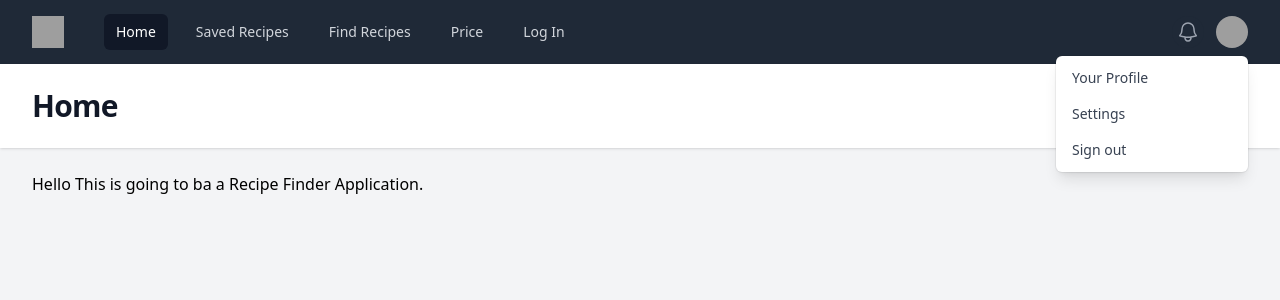
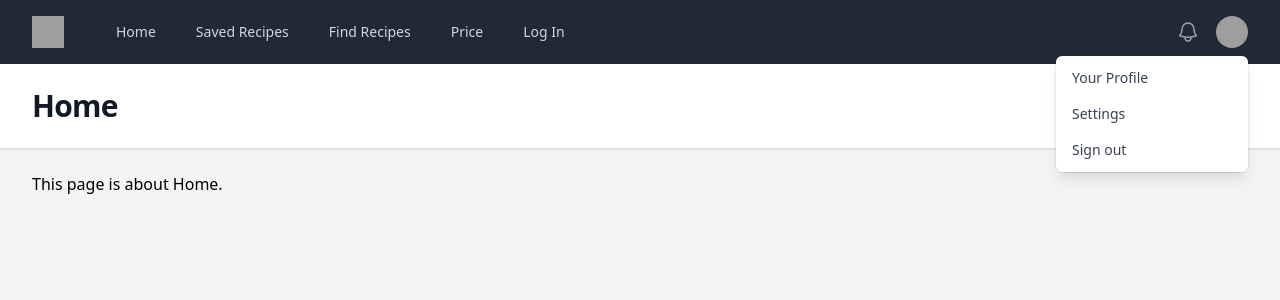
Before and after one commit to shabihhaider/Recipe-Finder, a PHP site: page /index.php in a window 1280 px wide. Shown: the top 300 px of the page. Run offline with PHP 8.4, Linux system fonts and the light colour scheme; some libraries are stand-ins or nearby versions; grey boxes are pictures that could not be loaded.

Commit message:
Partials, Superglobals and Current Page

```diff
--- a/find.php
+++ b/find.php
@@ -1,3 +1,7 @@
 <?php
 
-require "find.view.php";
+require('functions.php');
+
+$heading = "Find Recipes";
+
+require "views/find.view.php";
--- /dev/null
+++ b/functions.php
@@ -0,0 +1,15 @@
+<?php
+
+function dd($value) {
+
+    echo "<pre>";
+    var_dump($value);
+    echo "</pre>";
+
+    die();
+
+}
+
+function urlIs($url) {
+    return $_SERVER['REQUEST_URI'] === $url;
+}
--- a/index.php
+++ b/index.php
@@ -1,3 +1,7 @@
 <?php
 
-require "index.view.php";
+require('functions.php');
+
+$heading = "Home";
+
+require "views/index.view.php";
--- a/index.view.php
+++ /dev/null
@@ -1,138 +0,0 @@
-<!DOCTYPE html>
-<html lang="en" class="h-full bg-gray-100">
-<head>
-    <meta charset="UTF-8">
-    <meta name="viewport" content="width=device-width, initial-scale=1.0">
-    <title>Recipe Finder</title>
-    <script src="https://cdn.tailwindcss.com"></script>
-</head>
-<body class="h-full">
-
-<div class="min-h-full">
-  <nav class="bg-gray-800">
-    <div class="mx-auto max-w-7xl px-4 sm:px-6 lg:px-8">
-      <div class="flex h-16 items-center justify-between">
-        <div class="flex items-center">
-          <div class="flex-shrink-0">
-            <img class="h-8 w-8" src="https://tailwindui.com/img/logos/mark.svg?color=indigo&shade=500" alt="Your Company">
-          </div>
-          <div class="hidden md:block">
-            <div class="ml-10 flex items-baseline space-x-4">
-              <!-- Current: "bg-gray-900 text-white", Default: "text-gray-300 hover:bg-gray-700 hover:text-white" -->
-              <a href="/" class="rounded-md bg-gray-900 px-3 py-2 text-sm font-medium text-white" aria-current="page">Home</a>
-              <a href="/saved.php" class="rounded-md px-3 py-2 text-sm font-medium text-gray-300 hover:bg-gray-700 hover:text-white">Saved Recipes</a>
-              <a href="/find.php" class="rounded-md px-3 py-2 text-sm font-medium text-gray-300 hover:bg-gray-700 hover:text-white">Find Recipes</a>
-              <a href="#" class="rounded-md px-3 py-2 text-sm font-medium text-gray-300 hover:bg-gray-700 hover:text-white">Price</a>
-              <a href="#" class="rounded-md px-3 py-2 text-sm font-medium text-gray-300 hover:bg-gray-700 hover:text-white">Log In</a>
-            </div>
-          </div>
-        </div>
-        <div class="hidden md:block">
-          <div class="ml-4 flex items-center md:ml-6">
-            <button type="button" class="relative rounded-full bg-gray-800 p-1 text-gray-400 hover:text-white focus:outline-none focus:ring-2 focus:ring-white focus:ring-offset-2 focus:ring-offset-gray-800">
-              <span class="absolute -inset-1.5"></span>
-              <span class="sr-only">View notifications</span>
-              <svg class="h-6 w-6" fill="none" viewBox="0 0 24 24" stroke-width="1.5" stroke="currentColor" aria-hidden="true">
-                <path stroke-linecap="round" stroke-linejoin="round" d="M14.857 17.082a23.848 23.848 0 005.454-1.31A8.967 8.967 0 0118 9.75v-.7V9A6 6 0 006 9v.75a8.967 8.967 0 01-2.312 6.022c1.733.64 3.56 1.085 5.455 1.31m5.714 0a24.255 24.255 0 01-5.714 0m5.714 0a3 3 0 11-5.714 0" />
-              </svg>
-            </button>
-
-            <!-- Profile dropdown -->
-            <div class="relative ml-3">
-              <div>
-                <button type="button" class="relative flex max-w-xs items-center rounded-full bg-gray-800 text-sm focus:outline-none focus:ring-2 focus:ring-white focus:ring-offset-2 focus:ring-offset-gray-800" id="user-menu-button" aria-expanded="false" aria-haspopup="true">
-                  <span class="absolute -inset-1.5"></span>
-                  <span class="sr-only">Open user menu</span>
-                  <img class="h-8 w-8 rounded-full" src="https://images.unsplash.com/photo-1472099645785-5658abf4ff4e?ixlib=rb-1.2.1&ixid=eyJhcHBfaWQiOjEyMDd9&auto=format&fit=facearea&facepad=2&w=256&h=256&q=80" alt="">
-                </button>
-              </div>
-
-              <!--
-                Dropdown menu, show/hide based on menu state.
-
-                Entering: "transition ease-out duration-100"
-                  From: "transform opacity-0 scale-95"
-                  To: "transform opacity-100 scale-100"
-                Leaving: "transition ease-in duration-75"
-                  From: "transform opacity-100 scale-100"
-                  To: "transform opacity-0 scale-95"
-              -->
-              <div class="absolute right-0 z-10 mt-2 w-48 origin-top-right rounded-md bg-white py-1 shadow-lg ring-1 ring-black ring-opacity-5 focus:outline-none" role="menu" aria-orientation="vertical" aria-labelledby="user-menu-button" tabindex="-1">
-                <!-- Active: "bg-gray-100", Not Active: "" -->
-                <a href="#" class="block px-4 py-2 text-sm text-gray-700" role="menuitem" tabindex="-1" id="user-menu-item-0">Your Profile</a>
-                <a href="#" class="block px-4 py-2 text-sm text-gray-700" role="menuitem" tabindex="-1" id="user-menu-item-1">Settings</a>
-                <a href="#" class="block px-4 py-2 text-sm text-gray-700" role="menuitem" tabindex="-1" id="user-menu-item-2">Sign out</a>
-              </div>
-            </div>
-          </div>
-        </div>
-        <div class="-mr-2 flex md:hidden">
-          <!-- Mobile menu button -->
-          <button type="button" class="relative inline-flex items-center justify-center rounded-md bg-gray-800 p-2 text-gray-400 hover:bg-gray-700 hover:text-white focus:outline-none focus:ring-2 focus:ring-white focus:ring-offset-2 focus:ring-offset-gray-800" aria-controls="mobile-menu" aria-expanded="false">
-            <span class="absolute -inset-0.5"></span>
-            <span class="sr-only">Open main menu</span>
-            <!-- Menu open: "hidden", Menu closed: "block" -->
-            <svg class="block h-6 w-6" fill="none" viewBox="0 0 24 24" stroke-width="1.5" stroke="currentColor" aria-hidden="true">
-              <path stroke-linecap="round" stroke-linejoin="round" d="M3.75 6.75h16.5M3.75 12h16.5m-16.5 5.25h16.5" />
-            </svg>
-            <!-- Menu open: "block", Menu closed: "hidden" -->
-            <svg class="hidden h-6 w-6" fill="none" viewBox="0 0 24 24" stroke-width="1.5" stroke="currentColor" aria-hidden="true">
-              <path stroke-linecap="round" stroke-linejoin="round" d="M6 18L18 6M6 6l12 12" />
-            </svg>
-          </button>
-        </div>
-      </div>
-    </div>
-
-    <!-- Mobile menu, show/hide based on menu state. -->
-    <div class="md:hidden" id="mobile-menu">
-      <div class="space-y-1 px-2 pb-3 pt-2 sm:px-3">
-        <!-- Current: "bg-gray-900 text-white", Default: "text-gray-300 hover:bg-gray-700 hover:text-white" -->
-        <a href="#" class="block rounded-md bg-gray-900 px-3 py-2 text-base font-medium text-white" aria-current="page">Dashboard</a>
-        <a href="#" class="block rounded-md px-3 py-2 text-base font-medium text-gray-300 hover:bg-gray-700 hover:text-white">Team</a>
-        <a href="#" class="block rounded-md px-3 py-2 text-base font-medium text-gray-300 hover:bg-gray-700 hover:text-white">Projects</a>
-        <a href="#" class="block rounded-md px-3 py-2 text-base font-medium text-gray-300 hover:bg-gray-700 hover:text-white">Calendar</a>
-        <a href="#" class="block rounded-md px-3 py-2 text-base font-medium text-gray-300 hover:bg-gray-700 hover:text-white">Reports</a>
-      </div>
-      <div class="border-t border-gray-700 pb-3 pt-4">
-        <div class="flex items-center px-5">
-          <div class="flex-shrink-0">
-            <img class="h-10 w-10 rounded-full" src="https://images.unsplash.com/photo-1472099645785-5658abf4ff4e?ixlib=rb-1.2.1&ixid=eyJhcHBfaWQiOjEyMDd9&auto=format&fit=facearea&facepad=2&w=256&h=256&q=80" alt="">
-          </div>
-          <div class="ml-3">
-            <div class="text-base font-medium leading-none text-white">Tom Cook</div>
-            <div class="text-sm font-medium leading-none text-gray-400">tom@example.com</div>
-          </div>
-          <button type="button" class="relative ml-auto flex-shrink-0 rounded-full bg-gray-800 p-1 text-gray-400 hover:text-white focus:outline-none focus:ring-2 focus:ring-white focus:ring-offset-2 focus:ring-offset-gray-800">
-            <span class="absolute -inset-1.5"></span>
-            <span class="sr-only">View notifications</span>
-            <svg class="h-6 w-6" fill="none" viewBox="0 0 24 24" stroke-width="1.5" stroke="currentColor" aria-hidden="true">
-              <path stroke-linecap="round" stroke-linejoin="round" d="M14.857 17.082a23.848 23.848 0 005.454-1.31A8.967 8.967 0 0118 9.75v-.7V9A6 6 0 006 9v.75a8.967 8.967 0 01-2.312 6.022c1.733.64 3.56 1.085 5.455 1.31m5.714 0a24.255 24.255 0 01-5.714 0m5.714 0a3 3 0 11-5.714 0" />
-            </svg>
-          </button>
-        </div>
-        <div class="mt-3 space-y-1 px-2">
-          <a href="#" class="block rounded-md px-3 py-2 text-base font-medium text-gray-400 hover:bg-gray-700 hover:text-white">Your Profile</a>
-          <a href="#" class="block rounded-md px-3 py-2 text-base font-medium text-gray-400 hover:bg-gray-700 hover:text-white">Settings</a>
-          <a href="#" class="block rounded-md px-3 py-2 text-base font-medium text-gray-400 hover:bg-gray-700 hover:text-white">Sign out</a>
-        </div>
-      </div>
-    </div>
-  </nav>
-
-  <header class="bg-white shadow">
-    <div class="mx-auto max-w-7xl px-4 py-6 sm:px-6 lg:px-8">
-      <h1 class="text-3xl font-bold tracking-tight text-gray-900">Home</h1>
-    </div>
-  </header>
-  <main>
-    <div class="mx-auto max-w-7xl px-4 py-6 sm:px-6 lg:px-8">
-      <!-- Your content -->
-       <p>Hello This is going to ba a Recipe Finder Application.</p>
-    </div>
-  </main>
-</div>
-
-
-</body>
-</html>
--- a/saved.php
+++ b/saved.php
@@ -1,3 +1,7 @@
 <?php
 
-require "saved.view.php";
+require('functions.php');
+
+$heading = "Saved Recipes";
+
+require "views/saved.view.php";
--- /dev/null
+++ b/views/index.view.php
@@ -0,0 +1,12 @@
+<?php require('partials/head.php') ?>
+<?php require('partials/nav.php') ?>
+<?php require('partials/banner.php') ?>
+
+  <main>
+    <div class="mx-auto max-w-7xl px-4 py-6 sm:px-6 lg:px-8">
+      <!-- Your content -->
+       <p>This page is about Home.</p>
+    </div>
+  </main>
+
+<?php require('partials/footer.php') ?>
--- /dev/null
+++ b/views/partials/banner.php
@@ -0,0 +1,5 @@
+<header class="bg-white shadow">
+    <div class="mx-auto max-w-7xl px-4 py-6 sm:px-6 lg:px-8">
+      <h1 class="text-3xl font-bold tracking-tight text-gray-900"><?= $heading ?></h1>
+    </div>
+</header>
--- /dev/null
+++ b/views/partials/footer.php
@@ -0,0 +1,4 @@
+</div>
+
+</body>
+</html>
--- /dev/null
+++ b/views/partials/head.php
@@ -0,0 +1,11 @@
+<!DOCTYPE html>
+<html lang="en" class="h-full bg-gray-100">
+<head>
+    <meta charset="UTF-8">
+    <meta name="viewport" content="width=device-width, initial-scale=1.0">
+    <title>Recipe Finder</title>
+    <script src="https://cdn.tailwindcss.com"></script>
+</head>
+<body class="h-full">
+
+<div class="min-h-full">
--- /dev/null
+++ b/views/partials/nav.php
@@ -0,0 +1,110 @@
+<nav class="bg-gray-800">
+    <div class="mx-auto max-w-7xl px-4 sm:px-6 lg:px-8">
+      <div class="flex h-16 items-center justify-between">
+        <div class="flex items-center">
+          <div class="flex-shrink-0">
+            <img class="h-8 w-8" src="https://tailwindui.com/img/logos/mark.svg?color=indigo&shade=500" alt="Your Company">
+          </div>
+          <div class="hidden md:block">
+            <div class="ml-10 flex items-baseline space-x-4">
+              <!-- Current: "bg-gray-900 text-white", Default: "text-gray-300 hover:bg-gray-700 hover:text-white" -->
+              <a href="/" class="<?= urlIs('/') ? 'bg-gray-900 text-white' : 'text-gray-300 hover:bg-gray-700 hover:text-white' ?> rounded-md px-3 py-2 text-sm font-medium" aria-current="page">Home</a>
+              <a href="/saved.php" class="<?= $_SERVER['REQUEST_URI'] === '/saved.php' ? 'bg-gray-900 text-white' : 'text-gray-300 hover:bg-gray-700 hover:text-white' ?> rounded-md px-3 py-2 text-sm font-medium">Saved Recipes</a>
+              <a href="/find.php" class="<?= $_SERVER['REQUEST_URI'] === '/find.php' ? 'bg-gray-900 text-white' : 'text-gray-300 hover:bg-gray-700 hover:text-white' ?> rounded-md px-3 py-2 text-sm font-medium">Find Recipes</a>
+              <a href="#" class="rounded-md px-3 py-2 text-sm font-medium text-gray-300 hover:bg-gray-700 hover:text-white">Price</a>
+              <a href="#" class="rounded-md px-3 py-2 text-sm font-medium text-gray-300 hover:bg-gray-700 hover:text-white">Log In</a>
+            </div>
+          </div>
+        </div>
+        <div class="hidden md:block">
+          <div class="ml-4 flex items-center md:ml-6">
+            <button type="button" class="relative rounded-full bg-gray-800 p-1 text-gray-400 hover:text-white focus:outline-none focus:ring-2 focus:ring-white focus:ring-offset-2 focus:ring-offset-gray-800">
+              <span class="absolute -inset-1.5"></span>
+              <span class="sr-only">View notifications</span>
+              <svg class="h-6 w-6" fill="none" viewBox="0 0 24 24" stroke-width="1.5" stroke="currentColor" aria-hidden="true">
+                <path stroke-linecap="round" stroke-linejoin="round" d="M14.857 17.082a23.848 23.848 0 005.454-1.31A8.967 8.967 0 0118 9.75v-.7V9A6 6 0 006 9v.75a8.967 8.967 0 01-2.312 6.022c1.733.64 3.56 1.085 5.455 1.31m5.714 0a24.255 24.255 0 01-5.714 0m5.714 0a3 3 0 11-5.714 0" />
+              </svg>
+            </button>
+
+            <!-- Profile dropdown -->
+            <div class="relative ml-3">
+              <div>
+                <button type="button" class="relative flex max-w-xs items-center rounded-full bg-gray-800 text-sm focus:outline-none focus:ring-2 focus:ring-white focus:ring-offset-2 focus:ring-offset-gray-800" id="user-menu-button" aria-expanded="false" aria-haspopup="true">
+                  <span class="absolute -inset-1.5"></span>
+                  <span class="sr-only">Open user menu</span>
+                  <img class="h-8 w-8 rounded-full" src="https://images.unsplash.com/photo-1472099645785-5658abf4ff4e?ixlib=rb-1.2.1&ixid=eyJhcHBfaWQiOjEyMDd9&auto=format&fit=facearea&facepad=2&w=256&h=256&q=80" alt="">
+                </button>
+              </div>
+
+              <!--
+                Dropdown menu, show/hide based on menu state.
+
+                Entering: "transition ease-out duration-100"
+                  From: "transform opacity-0 scale-95"
+                  To: "transform opacity-100 scale-100"
+                Leaving: "transition ease-in duration-75"
+                  From: "transform opacity-100 scale-100"
+                  To: "transform opacity-0 scale-95"
+              -->
+              <div class="absolute right-0 z-10 mt-2 w-48 origin-top-right rounded-md bg-white py-1 shadow-lg ring-1 ring-black ring-opacity-5 focus:outline-none" role="menu" aria-orientation="vertical" aria-labelledby="user-menu-button" tabindex="-1">
+                <!-- Active: "bg-gray-100", Not Active: "" -->
+                <a href="#" class="block px-4 py-2 text-sm text-gray-700" role="menuitem" tabindex="-1" id="user-menu-item-0">Your Profile</a>
+                <a href="#" class="block px-4 py-2 text-sm text-gray-700" role="menuitem" tabindex="-1" id="user-menu-item-1">Settings</a>
+                <a href="#" class="block px-4 py-2 text-sm text-gray-700" role="menuitem" tabindex="-1" id="user-menu-item-2">Sign out</a>
+              </div>
+            </div>
+          </div>
+        </div>
+        <div class="-mr-2 flex md:hidden">
+          <!-- Mobile menu button -->
+          <button type="button" class="relative inline-flex items-center justify-center rounded-md bg-gray-800 p-2 text-gray-400 hover:bg-gray-700 hover:text-white focus:outline-none focus:ring-2 focus:ring-white focus:ring-offset-2 focus:ring-offset-gray-800" aria-controls="mobile-menu" aria-expanded="false">
+            <span class="absolute -inset-0.5"></span>
+            <span class="sr-only">Open main menu</span>
+            <!-- Menu open: "hidden", Menu closed: "block" -->
+            <svg class="block h-6 w-6" fill="none" viewBox="0 0 24 24" stroke-width="1.5" stroke="currentColor" aria-hidden="true">
+              <path stroke-linecap="round" stroke-linejoin="round" d="M3.75 6.75h16.5M3.75 12h16.5m-16.5 5.25h16.5" />
+            </svg>
+            <!-- Menu open: "block", Menu closed: "hidden" -->
+            <svg class="hidden h-6 w-6" fill="none" viewBox="0 0 24 24" stroke-width="1.5" stroke="currentColor" aria-hidden="true">
+              <path stroke-linecap="round" stroke-linejoin="round" d="M6 18L18 6M6 6l12 12" />
+            </svg>
+          </button>
+        </div>
+      </div>
+    </div>
+
+    <!-- Mobile menu, show/hide based on menu state. -->
+    <div class="md:hidden" id="mobile-menu">
+      <div class="space-y-1 px-2 pb-3 pt-2 sm:px-3">
+        <!-- Current: "bg-gray-900 text-white", Default: "text-gray-300 hover:bg-gray-700 hover:text-white" -->
+        <a href="#" class="block rounded-md bg-gray-900 px-3 py-2 text-base font-medium text-white" aria-current="page">Dashboard</a>
+        <a href="#" class="block rounded-md px-3 py-2 text-base font-medium text-gray-300 hover:bg-gray-700 hover:text-white">Team</a>
+        <a href="#" class="block rounded-md px-3 py-2 text-base font-medium text-gray-300 hover:bg-gray-700 hover:text-white">Projects</a>
+        <a href="#" class="block rounded-md px-3 py-2 text-base font-medium text-gray-300 hover:bg-gray-700 hover:text-white">Calendar</a>
+        <a href="#" class="block rounded-md px-3 py-2 text-base font-medium text-gray-300 hover:bg-gray-700 hover:text-white">Reports</a>
+      </div>
+      <div class="border-t border-gray-700 pb-3 pt-4">
+        <div class="flex items-center px-5">
+          <div class="flex-shrink-0">
+            <img class="h-10 w-10 rounded-full" src="https://images.unsplash.com/photo-1472099645785-5658abf4ff4e?ixlib=rb-1.2.1&ixid=eyJhcHBfaWQiOjEyMDd9&auto=format&fit=facearea&facepad=2&w=256&h=256&q=80" alt="">
+          </div>
+          <div class="ml-3">
+            <div class="text-base font-medium leading-none text-white">Tom Cook</div>
+            <div class="text-sm font-medium leading-none text-gray-400">tom@example.com</div>
+          </div>
+          <button type="button" class="relative ml-auto flex-shrink-0 rounded-full bg-gray-800 p-1 text-gray-400 hover:text-white focus:outline-none focus:ring-2 focus:ring-white focus:ring-offset-2 focus:ring-offset-gray-800">
+            <span class="absolute -inset-1.5"></span>
+            <span class="sr-only">View notifications</span>
+            <svg class="h-6 w-6" fill="none" viewBox="0 0 24 24" stroke-width="1.5" stroke="currentColor" aria-hidden="true">
+              <path stroke-linecap="round" stroke-linejoin="round" d="M14.857 17.082a23.848 23.848 0 005.454-1.31A8.967 8.967 0 0118 9.75v-.7V9A6 6 0 006 9v.75a8.967 8.967 0 01-2.312 6.022c1.733.64 3.56 1.085 5.455 1.31m5.714 0a24.255 24.255 0 01-5.714 0m5.714 0a3 3 0 11-5.714 0" />
+            </svg>
+          </button>
+        </div>
+        <div class="mt-3 space-y-1 px-2">
+          <a href="#" class="block rounded-md px-3 py-2 text-base font-medium text-gray-400 hover:bg-gray-700 hover:text-white">Your Profile</a>
+          <a href="#" class="block rounded-md px-3 py-2 text-base font-medium text-gray-400 hover:bg-gray-700 hover:text-white">Settings</a>
+          <a href="#" class="block rounded-md px-3 py-2 text-base font-medium text-gray-400 hover:bg-gray-700 hover:text-white">Sign out</a>
+        </div>
+      </div>
+    </div>
+  </nav>
```
Also changed, not shown: find.view.php (deleted, +0 -138 lines), saved.view.php (deleted, +0 -138 lines), views/find.view.php (added, +12 -0 lines), views/saved.view.php (added, +12 -0 lines).
